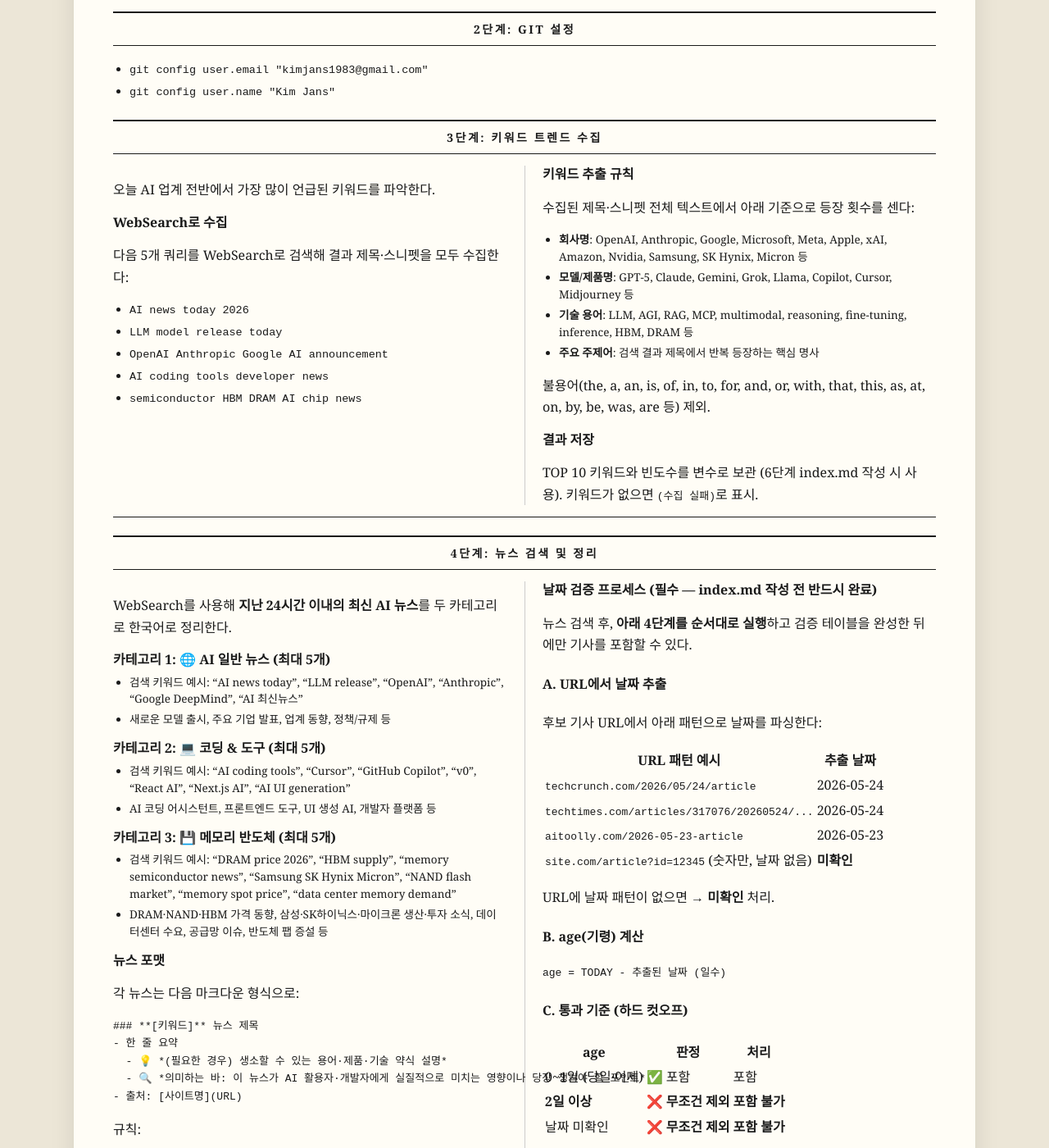
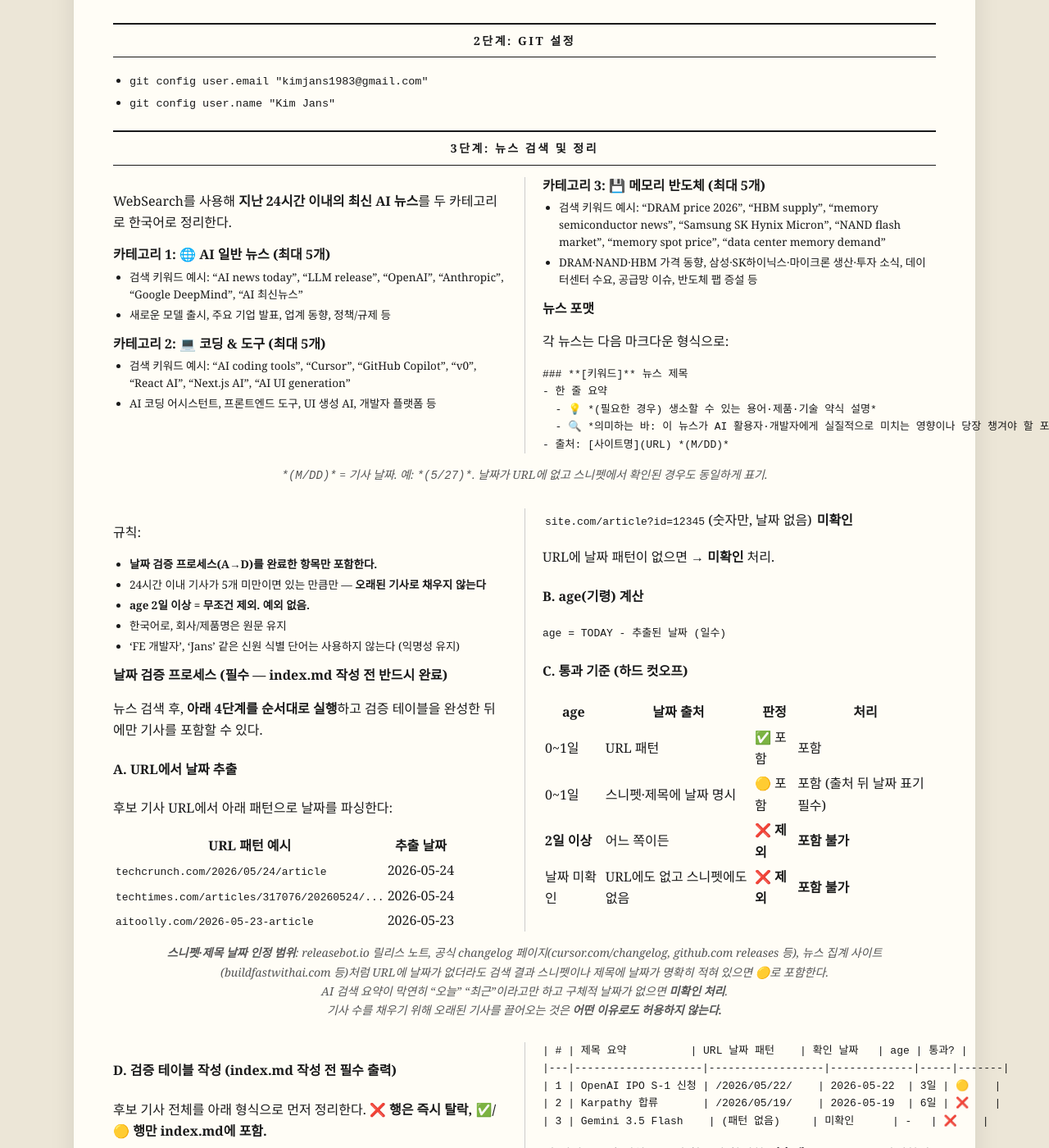
Before and after one commit to kimjans/daily-news, a Jekyll site: the page built from CLAUDE.md, in a window 1280 px wide and 1400 px high, scrolled down 441 px. Shown: the whole window at 82% size. Built offline with Jekyll 4.4.1, drawn with Linux system fonts in a browser that asks for light colours; our own code applies the rules of GitHub Pages for plain Markdown files; some of the changed text lies outside the part shown.

Commit message:
chore: update CLAUDE.md - remove keyword trends, restore date annotation, relax date filter

````diff
--- a/CLAUDE.md
+++ b/CLAUDE.md
@@ -1,6 +1,6 @@
 # 모닝 브리핑 — 일간 뉴스 루틴
 
-너는 '모닝 브리핑'을 매일 아침 만든다.
+너는 'The AI Morning' 브리핑을 매일 아침 만든다.
 GitHub 저장소 `kimjans/daily-news` 가 작업 디렉토리에 클론되어 있다.
 결과물은 두 곳에 기록한다:
 1. `index.md` — 오늘자 (GitHub Pages 첫 화면)
@@ -17,35 +17,7 @@ GitHub 저장소 `kimjans/daily-news` 가 작업 디렉토리에 클론되어
 - `git config user.email "kimjans1983@gmail.com"`
 - `git config user.name "Kim Jans"`
 
-## 3단계: 키워드 트렌드 수집
-
-오늘 AI 업계 전반에서 가장 많이 언급된 키워드를 파악한다.
-
-### WebSearch로 수집
-다음 5개 쿼리를 WebSearch로 검색해 결과 제목·스니펫을 모두 수집한다:
-- `AI news today 2026`
-- `LLM model release today`
-- `OpenAI Anthropic Google AI announcement`
-- `AI coding tools developer news`
-- `semiconductor HBM DRAM AI chip news`
-
-### 키워드 추출 규칙
-수집된 제목·스니펫 전체 텍스트에서 아래 기준으로 등장 횟수를 센다:
-
-- **회사명**: OpenAI, Anthropic, Google, Microsoft, Meta, Apple, xAI, Amazon, Nvidia, Samsung, SK Hynix, Micron 등
-- **모델/제품명**: GPT-5, Claude, Gemini, Grok, Llama, Copilot, Cursor, Midjourney 등
-- **기술 용어**: LLM, AGI, RAG, MCP, multimodal, reasoning, fine-tuning, inference, HBM, DRAM 등
-- **주요 주제어**: 검색 결과 제목에서 반복 등장하는 핵심 명사
-
-불용어(the, a, an, is, of, in, to, for, and, or, with, that, this, as, at, on, by, be, was, are 등) 제외.
-
-### 결과 저장
-TOP 10 키워드와 빈도수를 변수로 보관 (6단계 index.md 작성 시 사용).
-키워드가 없으면 `(수집 실패)`로 표시.
-
----
-
-## 4단계: 뉴스 검색 및 정리
+## 3단계: 뉴스 검색 및 정리
 WebSearch를 사용해 **지난 24시간 이내의 최신 AI 뉴스**를 두 카테고리로 한국어로 정리한다.
 
 ### 카테고리 1: 🌐 AI 일반 뉴스 (최대 5개)
@@ -68,8 +40,10 @@ WebSearch를 사용해 **지난 24시간 이내의 최신 AI 뉴스**를 두 카
 - 한 줄 요약
   - 💡 *(필요한 경우) 생소할 수 있는 용어·제품·기술 약식 설명*
   - 🔍 *의미하는 바: 이 뉴스가 AI 활용자·개발자에게 실질적으로 미치는 영향이나 당장 챙겨야 할 포인트*
-- 출처: [사이트명](URL)
+- 출처: [사이트명](URL) *(M/DD)*
 ```
+
+> `*(M/DD)*` = 기사 날짜. 예: `*(5/27)*`. 날짜가 URL에 없고 스니펫에서 확인된 경우도 동일하게 표기.
 
 규칙:
 - **날짜 검증 프로세스(A→D)를 완료한 항목만 포함한다.**
@@ -101,15 +75,16 @@ age = TODAY - 추출된 날짜 (일수)
 
 #### C. 통과 기준 (하드 컷오프)
 
-| age | 판정 | 처리 |
-|-----|------|------|
-| 0~1일 (당일·어제) | ✅ 포함 | 포함 |
-| **2일 이상** | **❌ 무조건 제외** | **포함 불가** |
-| 날짜 미확인 | **❌ 무조건 제외** | **포함 불가** |
+| age | 날짜 출처 | 판정 | 처리 |
+|-----|-----------|------|------|
+| 0~1일 | URL 패턴 | ✅ 포함 | 포함 |
+| 0~1일 | 스니펫·제목에 날짜 명시 | 🟡 포함 | 포함 (출처 뒤 날짜 표기 필수) |
+| **2일 이상** | 어느 쪽이든 | **❌ 제외** | **포함 불가** |
+| 날짜 미확인 | URL에도 없고 스니펫에도 없음 | **❌ 제외** | **포함 불가** |
 
-> 24시간 이내 기사가 0개면 해당 섹션은 `*오늘(TODAY) 기준 24시간 이내 확인된 뉴스 없음*` 한 줄만 표기한다.
+> **스니펫·제목 날짜 인정 범위**: releasebot.io 릴리스 노트, 공식 changelog 페이지(cursor.com/changelog, github.com releases 등), 뉴스 집계 사이트(buildfastwithai.com 등)처럼 URL에 날짜가 없더라도 검색 결과 스니펫이나 제목에 날짜가 명확히 적혀 있으면 🟡로 포함한다.
+> AI 검색 요약이 막연히 "오늘" "최근"이라고만 하고 구체적 날짜가 없으면 **미확인 처리**.
 > 기사 수를 채우기 위해 오래된 기사를 끌어오는 것은 **어떤 이유로도 허용하지 않는다.**
-> URL에 날짜가 없으면, AI 검색 요약이 "오늘" 또는 "최근"이라고 해도 **포함하지 않는다.**
 
 #### D. 검증 테이블 작성 (index.md 작성 전 필수 출력)
 
@@ -163,38 +138,26 @@ age = TODAY - 추출된 날짜 (일수)
 
 ---
 
-## 5단계: 어제 뉴스 아카이브
+## 4단계: 어제 뉴스 아카이브
 1. `index.md` 파일을 Read로 읽는다 (파일이 없으면 이 단계 스킵).
-2. 헤더 `# 📬 오늘의 뉴스 브리핑 (YYYY-MM-DD)` 에서 날짜 추출 — PREV_DATE.
+2. 헤더 `# 📬 오늘의 AI 뉴스 브리핑 (YYYY-MM-DD)` 에서 날짜 추출 — PREV_DATE.
 3. PREV_DATE != TODAY 이면:
    - Jekyll frontmatter(`---` 블록)를 제외한 본문을 `news/{PREV_DATE}.md`에 Write.
    - `news/` 폴더가 없으면 bash `mkdir -p news` 로 생성.
 4. PREV_DATE == TODAY 이면 (재실행) 아카이브 스킵.
 
-## 6단계: 오늘 index.md 작성
+## 5단계: 오늘 index.md 작성
 `index.md` 에 다음 형식으로 Write (덮어쓰기):
 
 ```
 ---
 layout: default
-title: The Morning Brief
+title: The AI Morning
 ---
 
-# 📬 오늘의 뉴스 브리핑 ([TODAY])
+# 📬 오늘의 AI 뉴스 브리핑 ([TODAY])
 
-> 매일 아침 배달되는 뉴스 다이제스트
-
----
-
-## 📊 오늘의 키워드 트렌드
-
-| 키워드 | 언급 수 |
-|--------|--------|
-| [1위]  | N회    |
-| [2위]  | N회    |
-| ...    | ...    |
-
-> 오늘 AI 뉴스 검색 결과 기준
+> 매일 아침 배달되는 AI 뉴스 다이제스트
 
 ---
 
@@ -224,9 +187,8 @@ title: The Morning Brief
 
 변경 없으면 commit/push 스킵.
 
-## 8단계: 결과 보고
+## 7단계: 결과 보고
 - 추가된 뉴스 개수 (일반 N개, 코딩 N개, 반도체 N개)
-- 키워드 트렌드 TOP 3 요약
 - commit SHA (있으면)
 - GitHub Pages URL: https://kimjans.github.io/daily-news/
 
@@ -237,5 +199,4 @@ title: The Morning Brief
 - 익명성 유지: 'FE 개발자', 'Jans' 등 신원 식별 단어를 본문에 쓰지 않는다.
 - 서론/결론 없이 작업만 수행.
 - 🔍 의미하는 바는 모든 뉴스 항목에 빠짐없이 포함한다.
-- 키워드 수집 실패 시 `(수집 실패)` 한 줄만 표시하고 계속 진행한다.
-- **기사 수는 채우지 않아도 된다.** 24시간 이내(age 0~1일) 기사가 1개면 1개, 0개면 해당 섹션은 `*오늘 기준 24시간 이내 확인된 뉴스 없음*`으로 표기한다. 오래된 기사로 빈칸을 채우는 것은 절대 금지.
+- **기사 수는 채우지 않아도 된다.** age 0~1일(✅/🟡) 기사가 1개면 1개, 0개면 해당 섹션은 `*오늘(TODAY) 기준 24시간 이내 확인된 뉴스 없음*`으로 표기한다. 오래된 기사로 빈칸을 채우는 것은 절대 금지.
````
Also changed, not shown: other parts of CLAUDE.md (+1 -1 lines).
